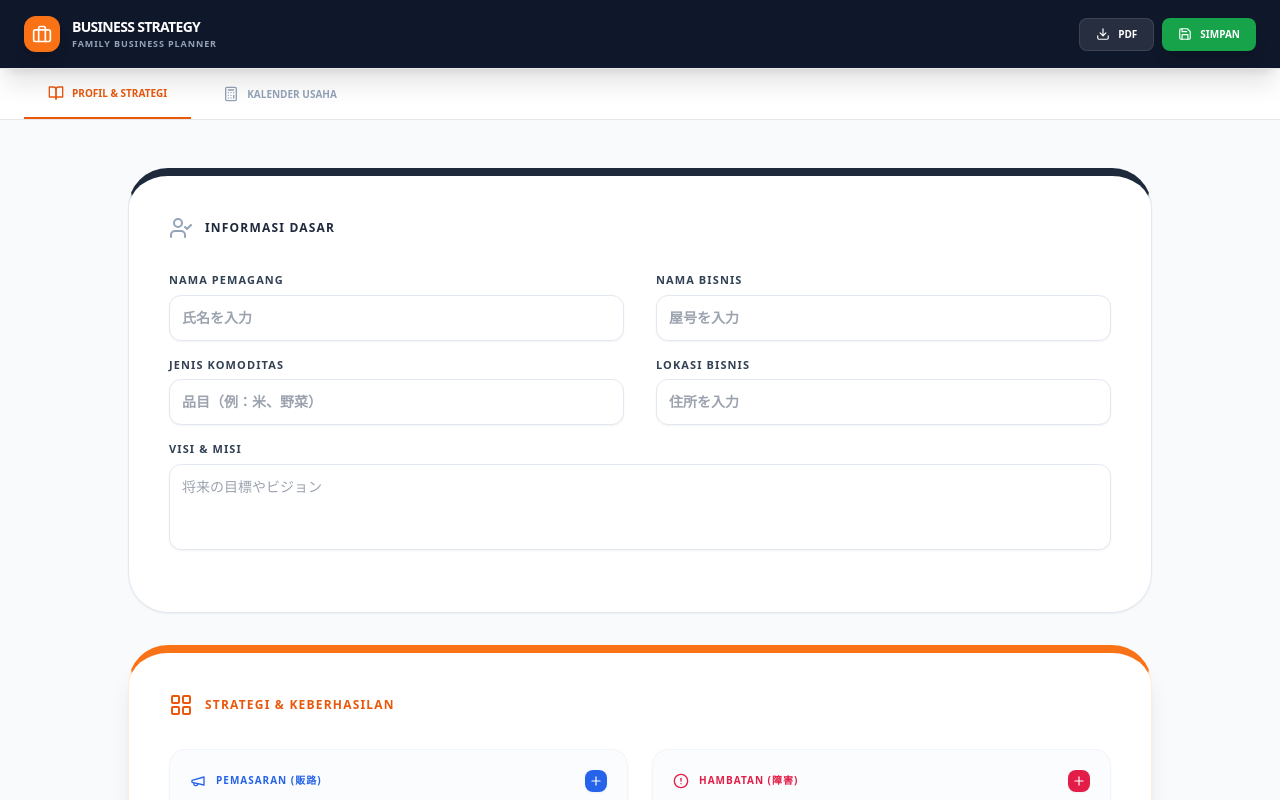
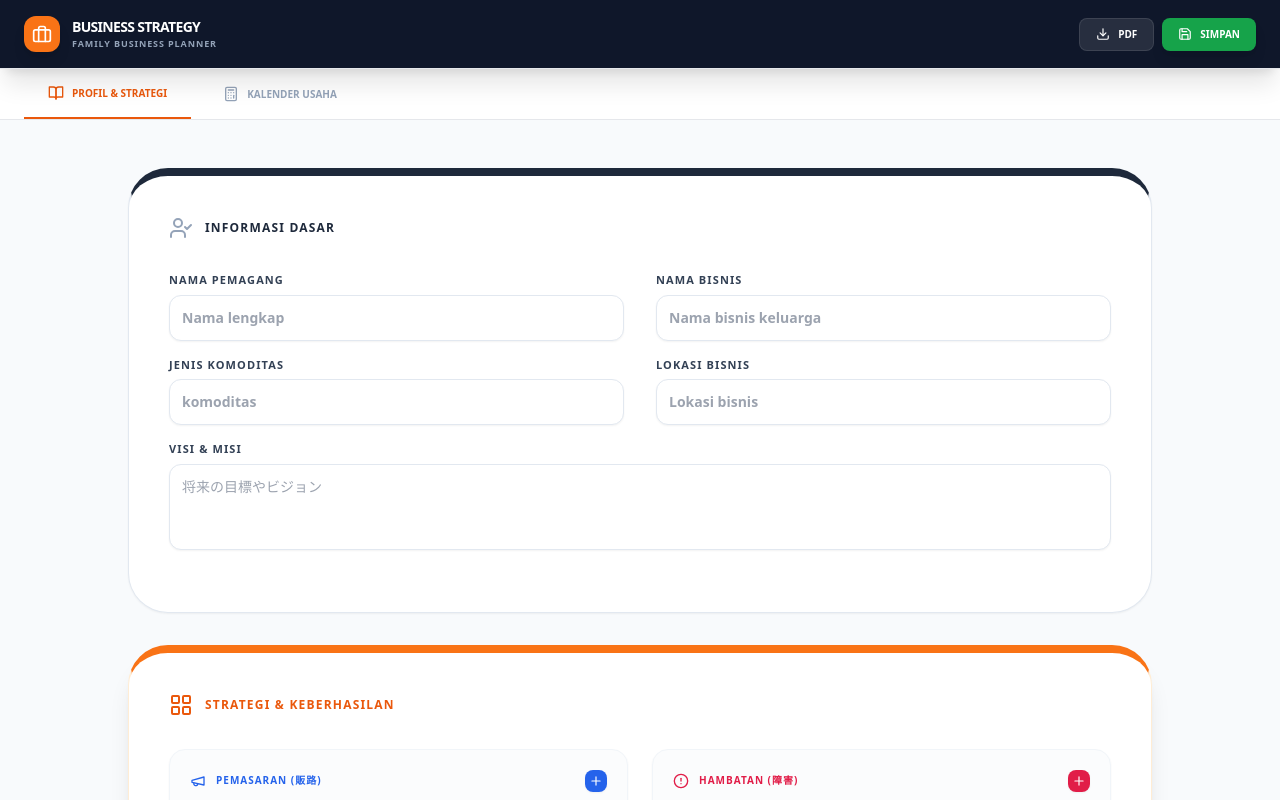
Before and after one commit to Dezanhamdani/tahap2_riset-bisnis-keluarga, a React (Vite) app: page / in a window 1280 px wide. Built offline with nearby package versions, Linux system fonts and the light colour scheme.

Commit message:
Update App.tsx

```diff
--- a/src/App.tsx
+++ b/src/App.tsx
@@ -223,10 +223,10 @@ export default function App() {
               <div className="bg-white p-8 md:p-10 rounded-[2.5rem] shadow-sm border border-slate-200 border-t-8 border-t-slate-800">
                 <div className="flex items-center gap-3 mb-8"><UserCheck size={24} className="text-slate-400"/><h2 className="font-black text-xs uppercase tracking-widest text-slate-800">Informasi Dasar</h2></div>
                 <div className="grid grid-cols-1 md:grid-cols-2 gap-x-8">
-                  <TooltipInput label="Nama Pemagang" value={businessData.namaPemagang} onChange={(v: string) => handleInputChange('namaPemagang', v)} placeholder="氏名を入力" />
-                  <TooltipInput label="Nama Bisnis" value={businessData.namaBisnis} onChange={(v: string) => handleInputChange('namaBisnis', v)} placeholder="屋号を入力" />
-                  <TooltipInput label="Jenis Komoditas" value={businessData.jenisKomoditas} onChange={(v: string) => handleInputChange('jenisKomoditas', v)} placeholder="品目（例：米、野菜）" />
-                  <TooltipInput label="Lokasi Bisnis" value={businessData.lokasiBisnis} onChange={(v: string) => handleInputChange('lokasiBisnis', v)} placeholder="住所を入力" />
+                  <TooltipInput label="Nama Pemagang" value={businessData.namaPemagang} onChange={(v: string) => handleInputChange('namaPemagang', v)} placeholder="Nama lengkap" />
+                  <TooltipInput label="Nama Bisnis" value={businessData.namaBisnis} onChange={(v: string) => handleInputChange('namaBisnis', v)} placeholder="Nama bisnis keluarga" />
+                  <TooltipInput label="Jenis Komoditas" value={businessData.jenisKomoditas} onChange={(v: string) => handleInputChange('jenisKomoditas', v)} placeholder="komoditas" />
+                  <TooltipInput label="Lokasi Bisnis" value={businessData.lokasiBisnis} onChange={(v: string) => handleInputChange('lokasiBisnis', v)} placeholder="Lokasi bisnis" />
                 </div>
                 <TooltipInput label="Visi & Misi" value={businessData.visiMisi} onChange={(v: string) => handleInputChange('visiMisi', v)} multiline placeholder="将来の目標やビジョン" />
               </div>
```
